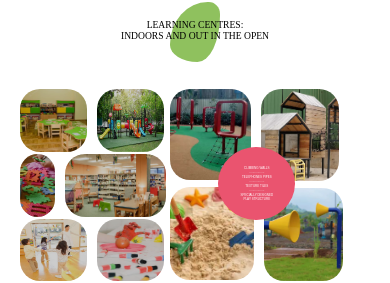
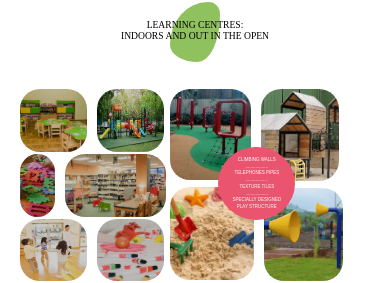
Before and after one commit to abhishek72340/Triverse, a React (Vite) app: page / in a window 390 px wide. Shown: the part 2901-3184 px from the top of the page. Built offline with nearby package versions, Linux system fonts and the light colour scheme.

Commit message:
fix code

```diff
--- a/src/Components/FooterSection/FooterSection.css
+++ b/src/Components/FooterSection/FooterSection.css
@@ -227,7 +227,7 @@
     margin-top: 11%;
   }
 }
-@media screen and (max-width:480px){
+@media screen and (max-width: 480px) {
   .footer-circle-container {
     display: none;
   }
@@ -257,7 +257,6 @@
     margin-top: 92%;
     left: 45%;
     display: none;
-
   }
 
   .footer-circle-container {
--- a/src/Components/LearningSection/LearningSection.css
+++ b/src/Components/LearningSection/LearningSection.css
@@ -183,11 +183,12 @@
   html {
     font-size: 8px;
   }
+
   .learning-heading{
     font-size: 1.2rem;
   }
   .image-circle {
-    font-size: 3px;
+    font-size: 4.5px;
   }
   .learning-bubble {
     margin-top: -10%;
```
